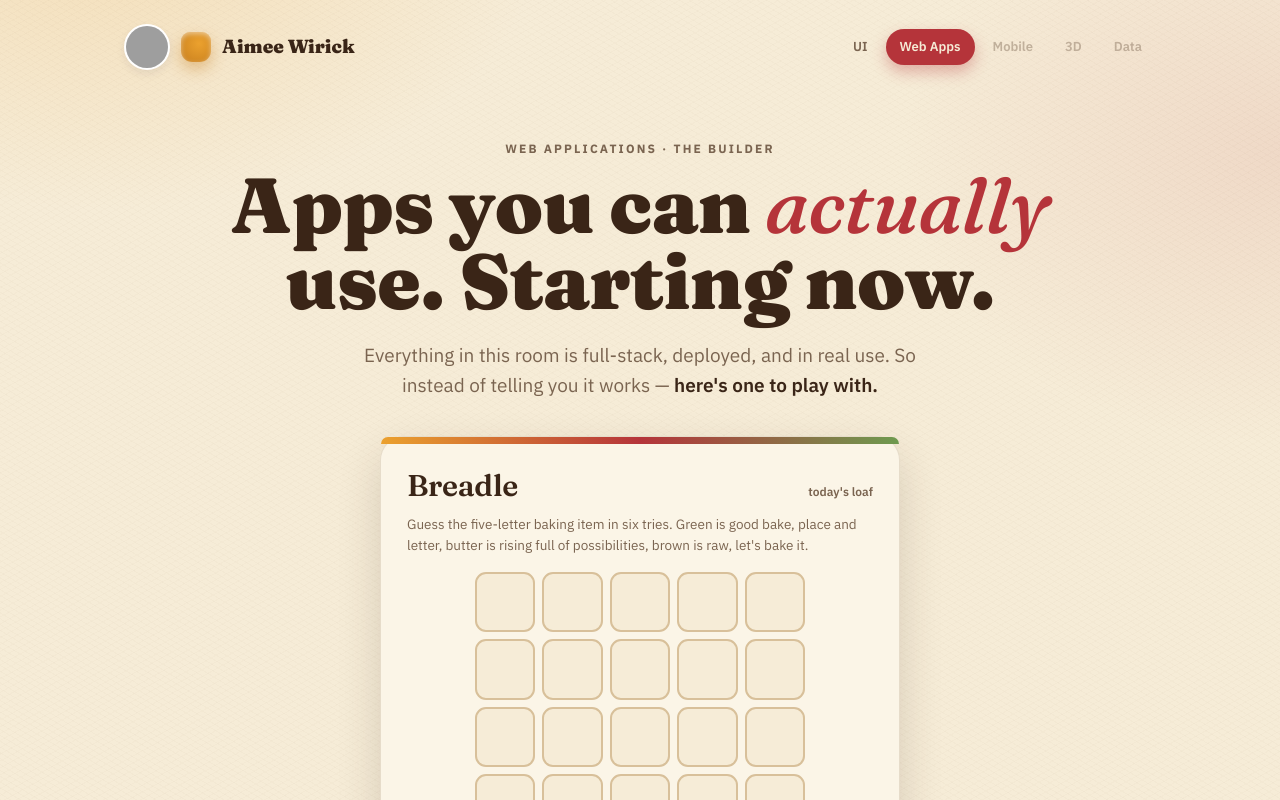
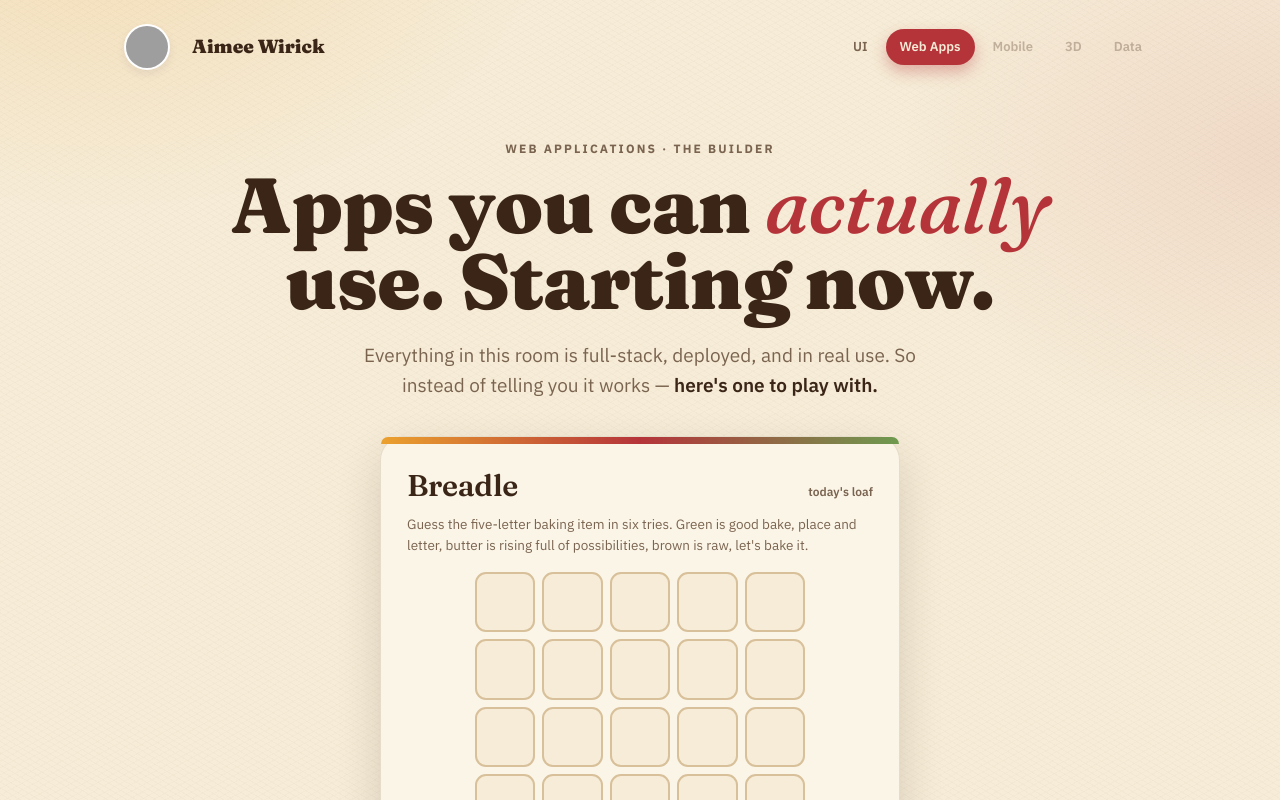
Before and after one commit to aimeewirick/Resume, a plain HTML site: page web.html in a window 1280 px wide. Shown: the top 800 px of the page. Drawn offline with Linux system fonts and the light colour scheme; grey boxes are pictures that could not be loaded.

```diff
--- a/web.html
+++ b/web.html
@@ -147,7 +147,7 @@
       <div class="brand-avatar-slot">
         <img src="profilePic.png" alt="Aimee Wirick">
       </div>
-      <span class="dot" aria-hidden="true"></span> Aimee Wirick</a>
+      <span></span> Aimee Wirick</a>
     <div class="rooms">
       <a href="ui.html">UI</a><a href="web.html" aria-current="page">Web Apps</a><span class="soon">Mobile</span><span class="soon">3D</span><span class="soon">Data</span>
     </div>
```
